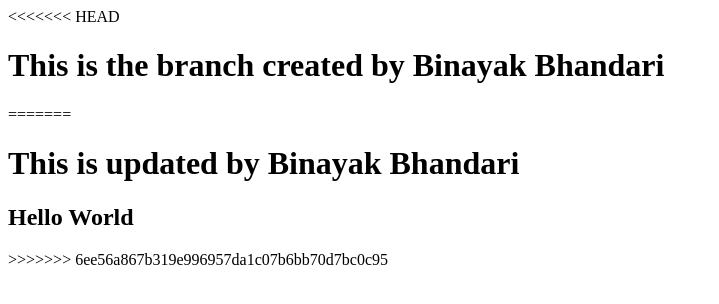
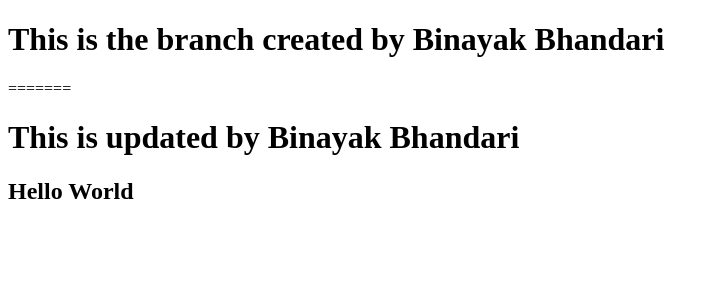
Before and after one commit to binayakbhandari/GitHubWorkshop, a plain HTML site: page index.html in a window 1280 px wide. Shown: the whole page, without its empty margins (0-719 px from the left). Drawn offline with Linux system fonts and the light colour scheme.

Commit message:
Pull from the main and merged in binayak

```diff
--- a/index.html
+++ b/index.html
@@ -6,12 +6,10 @@
     <title>GitHub Workshop</title>
 </head>
 <body>
-<<<<<<< HEAD
     <h1>This is the branch created by Binayak Bhandari</h1>
 =======
     <h1>This is updated by Binayak Bhandari</h1>
     <h2>Hello World</h2>
->>>>>>> 6ee56a867b319e996957da1c07b6bb70d7bc0c95
 
 </body>
 </html>
```
